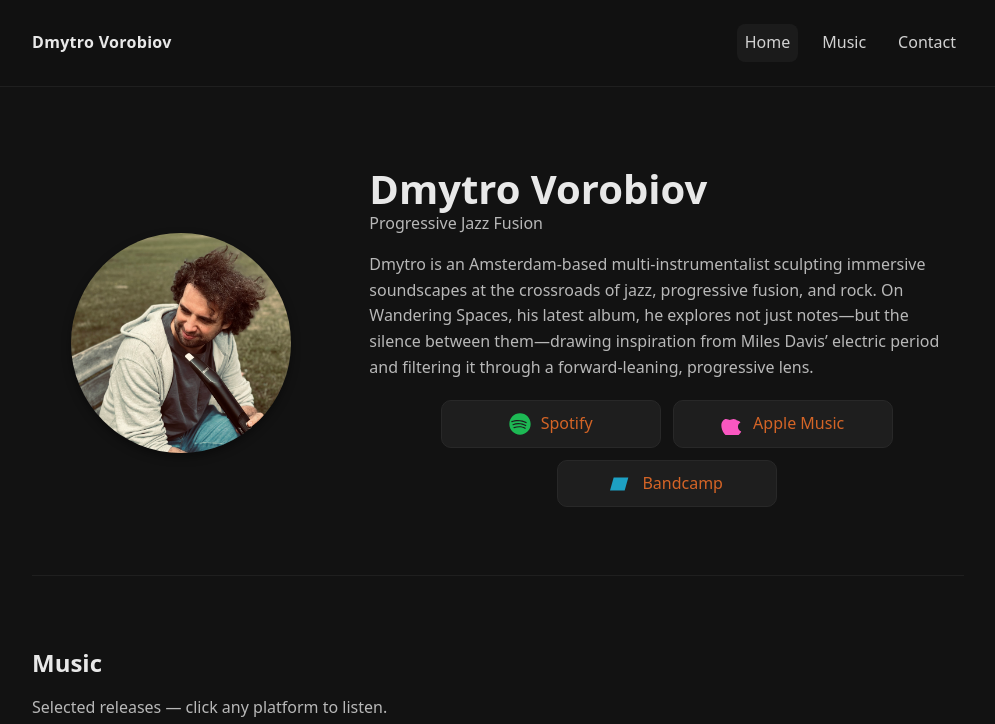
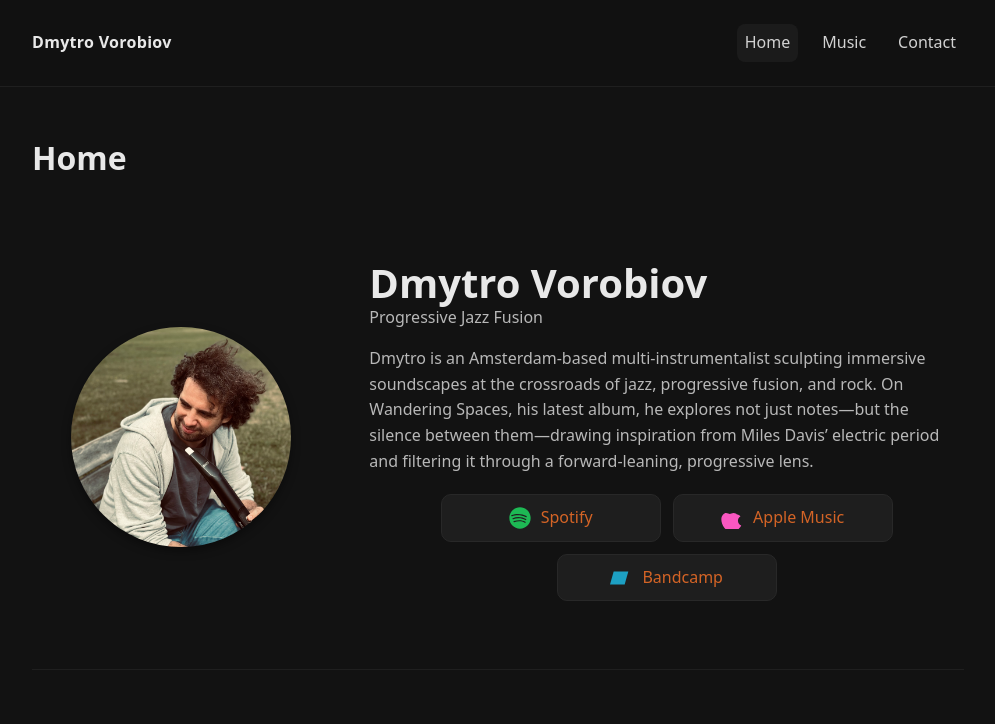
Before and after one commit to dvor/dvor.github.io, a Jekyll site: the page built from index.md, in a window 1280 px wide and 1400 px high, cut to the strip 0-724 px from the top of the window. Shown: the whole strip, without its empty margins (142-1137 px from the left). Built offline with Jekyll 4.4.1, drawn with Linux system fonts in a browser that asks for light colours.

Commit message:
Adding pre-release badge

```diff
--- a/_layouts/default.html
+++ b/_layouts/default.html
@@ -20,6 +20,33 @@
   </header>
 
   <main class="wrap">
+    {% if page.release_date %}{% assign _rd = page.release_date | date: "%s" %}{% assign _now = site.time | date: "%s" %}<!-- dbg rd={{ _rd }} now={{ _now }} -->{% endif %}
+    {% if page.title %}
+      <h1 class="page-title">
+        {{ page.title }}
+        {% if page.pre_release_label and page.release_date %}
+          {% assign release_date_obj = page.release_date | date: "%s" %}
+          {% assign now_obj = site.time | date: "%s" %}
+          {% if release_date_obj > now_obj %}
+            <span class="pre-release-label">{{ page.pre_release_label }}</span>
+          {% endif %}
+        {% endif %}
+      </h1>
+    {% endif %}
+
+    {% if page.release_date %}
+      {% assign release_date_obj = page.release_date | date: "%s" %}
+      {% assign now_obj = site.time | date: "%s" %}
+      {% if release_date_obj > now_obj %}
+        <div class="pre-release-notice">
+          🚀 This release will be fully available on {{ page.release_date | date: "%B %d, %Y" }}.
+          {% if page.pre_release_note %}
+            <br>{{ page.pre_release_note }}
+          {% endif %}
+        </div>
+      {% endif %}
+    {% endif %}
+
     {{ content }}
   </main>
 
--- a/assets/css/style.css
+++ b/assets/css/style.css
@@ -136,3 +136,28 @@
     width: 100%;
   }
 }
+
+
+.cover-wrapper {
+  position: relative;
+  display: inline-block;
+}
+
+.cover-wrapper img {
+  display: block;
+  width: 100%;
+  border-radius: 10px;
+}
+
+.pre-release-ribbon {
+  position: absolute;
+  top: 10px;
+  left: 10px;
+  background: var(--link);
+  color: #fff;
+  font-size: 0.75rem;
+  text-transform: uppercase;
+  padding: 4px 8px;
+  border-radius: 4px;
+  font-weight: 600;
+}
--- a/index.md
+++ b/index.md
@@ -16,56 +16,61 @@
     {% include streaming-badges.html %}
   </div>
 </section>
-
-
 <section id="music" class="section">
   <h2>Music</h2>
-  <p style="color:var(--muted);margin-top:-8px;margin-bottom:24px;">Selected releases — click any platform to listen.</p>
+  <p class="music-intro">Selected releases — click any platform to listen.</p>
   <div class="grid">
-  {% assign sorted_releases = site.music | sort: 'release_date' | reverse %}
-  {% for release in sorted_releases %}
-    <div class="card">
-      {% if release.cover %}
-        <img src="{{ release.cover }}" alt="{{ release.title }} cover" style="width:100%;border-radius:10px;">
-      {% endif %}
-      <h3>{{ release.title }}</h3>
-      {% if release.release_date %}
-        <p style="color:var(--muted);font-size:0.9em;margin-top:-8px;">
-          {{ release.release_date | date: "%B %-d, %Y" }}
-        </p>
-      {% endif %}
-      {% if release.description %}
-        <p>{{ release.description }}</p>
-      {% endif %}
-      {% if release.platforms %}
-        <div class="platform-icons" style="margin-top:8px;">
-          {% include release-badges.html platforms=release.platforms %}
+    {% assign sorted_releases = site.music | sort: 'release_date' | reverse %}
+    {% for release in sorted_releases %}
+      <div class="card">
+        <div class="cover-wrapper">
+          {% if release.cover %}
+            <img src="{{ release.cover }}" alt="{{ release.title }} cover">
+            {% if release.pre_release_label and release.release_date %}
+              {% assign rd = release.release_date | date: "%s" %}
+              {% assign now = site.time | date: "%s" %}
+              {% if rd > now %}
+                <div class="pre-release-ribbon">{{ release.pre_release_label }}</div>
+              {% endif %}
+            {% endif %}
+          {% endif %}
         </div>
-      {% endif %}
-    </div>
-  {% endfor %}
+        <h3>
+          {{ release.title }}
+        </h3>
+        {% if release.release_date %}
+          <p style="color:var(--muted);font-size:0.9em;margin-top:-8px;">
+            {{ release.release_date | date: "%B %-d, %Y" }}
+          </p>
+        {% endif %}
+        {% if release.description %}
+          <p>{{ release.description }}</p>
+        {% endif %}
+        {% if release.platforms %}
+          <div class="platform-icons">
+            {% include release-badges.html platforms=release.platforms %}
+          </div>
+        {% endif %}
+      </div>
+    {% endfor %}
   </div>
 </section>
-
-
-
-
 <section id="contact" class="section">
   <h2>Contact</h2>
   <p><a href="mailto:{{ site.email }}">{{ site.email }}</a></p>
   <div class="social-icons" style="margin-top:10px;">
-  {% for s in site.social %}
-    {% if s.name == 'tiktok' %}
-      <a class="icon" href="{{ s.url }}" aria-label="TikTok">
-        <img src="/assets/icons/tiktok.svg" alt="TikTok" style="height:24px;width:24px;">
-        <span style="margin-left:6px;">TikTok</span>
-      </a>
-    {% elsif s.name == 'instagram' %}
-      <a class="icon" href="{{ s.url }}" aria-label="Instagram">
-        <img src="/assets/icons/instagram.svg" alt="Instagram" style="height:24px;width:24px;border-radius:6px;">
-        <span style="margin-left:6px;">Instagram</span>
-      </a>
-    {% endif %}
-  {% endfor %}
-</div>
+    {% for s in site.social %}
+      {% if s.name == 'tiktok' %}
+        <a class="icon" href="{{ s.url }}" aria-label="TikTok">
+          <img src="/assets/icons/tiktok.svg" alt="TikTok" style="height:24px;width:24px;">
+          <span style="margin-left:6px;">TikTok</span>
+        </a>
+      {% elsif s.name == 'instagram' %}
+        <a class="icon" href="{{ s.url }}" aria-label="Instagram">
+          <img src="/assets/icons/instagram.svg" alt="Instagram" style="height:24px;width:24px;border-radius:6px;">
+          <span style="margin-left:6px;">Instagram</span>
+        </a>
+      {% endif %}
+    {% endfor %}
+  </div>
 </section>
```
Also changed, not shown: _music/wandering-spaces.md (+3 -0 lines), music.md (+10 -1 lines).
